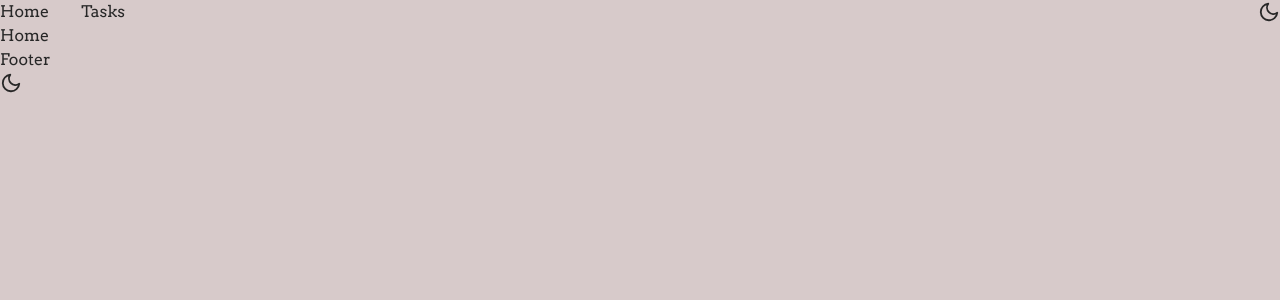
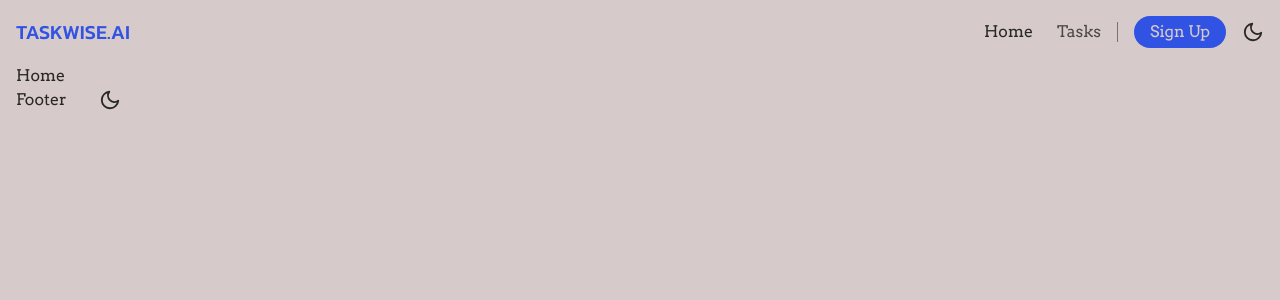
Before and after one commit to Choaib-ELMADI/taskwise-ai, a React (Vite) app in the folder frontend/: page / in a window 1280 px wide. Shown: the top 300 px of the page. Built offline with nearby package versions, Linux system fonts and the light colour scheme.

Commit message:
Implement the Navbar

```diff
--- a/frontend/src/App.jsx
+++ b/frontend/src/App.jsx
@@ -6,7 +6,7 @@ import { Home, Tasks } from "./pages/index";
 
 const App = () => {
 	return (
-		<main>
+		<main className="w-full max-w-[2000px] m-auto flex flex-col items-center">
 			<Navbar />
 			<Routes>
 				<Route path="/" element={<Home />} />
--- a/frontend/src/components/Footer.jsx
+++ b/frontend/src/components/Footer.jsx
@@ -4,7 +4,7 @@ import SwitchTheme from "./SwitchTheme";
 
 const Footer = () => {
 	return (
-		<div>
+		<div className="w-[calc(100%-2rem)] max-w-[1300px] flex gap-8">
 			<h1>Footer</h1>
 			<SwitchTheme />
 		</div>
--- /dev/null
+++ b/frontend/src/components/Logo.jsx
@@ -0,0 +1,15 @@
+import { Link } from "react-router-dom";
+import React from "react";
+
+const Logo = () => {
+	return (
+		<Link
+			to="/"
+			className="text-brand uppercase font-kanit font-medium text-medium hover:opacity-90 transition-all"
+		>
+			TaskWise.ai
+		</Link>
+	);
+};
+
+export default Logo;
--- /dev/null
+++ b/frontend/src/components/NavLinks.jsx
@@ -0,0 +1,42 @@
+import { NavLink } from "react-router-dom";
+import React from "react";
+
+const links = [
+	{
+		link: "/",
+		label: "Home",
+	},
+	{
+		link: "/tasks",
+		label: "Tasks",
+	},
+];
+
+const NavLinks = ({ viewMenu, setViewMenu }) => {
+	return (
+		<div
+			className={`absolute right-4 md:static rounded-sm md:rounded-[0px] px-4 py-2 md:p-0
+            flex flex-col md:flex-row items-center gap-2 md:gap-6 bg-text text-background md:bg-background md:text-text
+            md:opacity-100 md:visible
+            ${
+							viewMenu
+								? "opacity-100 visible top-[56px] transition-effect"
+								: "opacity-0 invisible top-[60px]"
+						}
+            `}
+		>
+			{links.map(({ link, label }) => (
+				<NavLink
+					to={link}
+					key={label}
+					className="opacity-80 hover:opacity-100 transition-all"
+					onClick={() => setViewMenu(false)}
+				>
+					{label}
+				</NavLink>
+			))}
+		</div>
+	);
+};
+
+export default NavLinks;
--- a/frontend/src/components/Navbar.jsx
+++ b/frontend/src/components/Navbar.jsx
@@ -1,16 +1,27 @@
-import { Link } from "react-router-dom";
-import React from "react";
+import React, { useState } from "react";
+import { FiMenu } from "react-icons/fi";
 
+import { Logo, SignUp, NavLinks } from "./index";
 import SwitchTheme from "./SwitchTheme";
 
 const Navbar = () => {
+	const [viewMenu, setViewMenu] = useState(false);
+
 	return (
-		<div className="w-full flex items-center justify-between">
-			<div className="flex gap-8">
-				<Link to="/">Home</Link>
-				<Link to="/tasks">Tasks</Link>
+		<div className="w-[calc(100%-2rem)] max-w-[1300px] py-4 flex items-center justify-between">
+			<Logo />
+			<div className="flex items-center gap-4">
+				<NavLinks viewMenu={viewMenu} setViewMenu={setViewMenu} />
+				<div className="hidden md:block w-[1px] h-[20px] bg-tertiary" />
+				<SignUp />
+				<SwitchTheme />
+				<button
+					className="block md:hidden"
+					onClick={() => setViewMenu(!viewMenu)}
+				>
+					<FiMenu size={24} />
+				</button>
 			</div>
-			<SwitchTheme />
 		</div>
 	);
 };
--- /dev/null
+++ b/frontend/src/components/SignUp.jsx
@@ -0,0 +1,11 @@
+import React from "react";
+
+const SignUp = () => {
+	return (
+		<button className="bg-brand text-background dark:text-text whitespace-nowrap px-4 py-1 rounded-[100px]">
+			Sign Up
+		</button>
+	);
+};
+
+export default SignUp;
--- a/frontend/src/components/index.js
+++ b/frontend/src/components/index.js
@@ -1,2 +1,5 @@
+export { default as NavLinks } from "./NavLinks";
 export { default as Navbar } from "./Navbar";
 export { default as Footer } from "./Footer";
+export { default as SignUp } from "./SignUp";
+export { default as Logo } from "./Logo";
--- a/frontend/src/index.css
+++ b/frontend/src/index.css
@@ -11,17 +11,16 @@
         --tertiary: #757575;
         --hovery: rgba(39, 39, 39, .2);
 
-        --brand: #2fdab5;
+        --brand: #3153e3;
 
         --custom_01: #c6b594;
-        --custom_02: #66e4cf;
+        --custom_02: #3c215f;
         --custom_03: #e1d1d1;
 
         --radius: 0.5rem;
         --large: 24px;
         --medium: 20px;
-        --normal: 17px;
-        --small: 16px;
+        --normal: 16px;
         --tiny: 14px;
     }
 
@@ -33,18 +32,25 @@
         --tertiary: #686868;
         --hovery: rgba(224, 224, 224, .2);
 
-        --brand: #00a884;
-
         --custom_01: #766b55;
-        --custom_02: #51bdab;
         --custom_03: #2a2a2a;
     }
 }
 
 @layer base {
     body {
-        @apply bg-background text-text font-arvo;
+        @apply bg-background text-text font-arvo font-medium;
     }
+}
+
+.active {
+    opacity: 1;
+}
+
+.transition-effect {
+    transition:
+        opacity 0.1s ease-in-out,
+        top 0.1s ease-in-out;
 }
 
 .hide-scrollbar::-webkit-scrollbar {
--- a/frontend/src/pages/Home.jsx
+++ b/frontend/src/pages/Home.jsx
@@ -2,7 +2,7 @@ import React from "react";
 
 const Home = () => {
 	return (
-		<div>
+		<div className="w-[calc(100%-2rem)] max-w-[1300px]">
 			<h1>Home</h1>
 		</div>
 	);
--- a/frontend/src/pages/Tasks.jsx
+++ b/frontend/src/pages/Tasks.jsx
@@ -34,7 +34,7 @@ const Tasks = () => {
 	};
 
 	return (
-		<div>
+		<div className="w-[calc(100%-2rem)] max-w-[1300px]">
 			<h1>Tasks</h1>
 			{renderContent()}
 		</div>
--- a/frontend/tailwind.config.js
+++ b/frontend/tailwind.config.js
@@ -6,7 +6,7 @@ export default {
 		screens: {
 			xs: "360px",
 			sm: "480px",
-			md: "768px",
+			md: "600px",
 			lg: "976px",
 			xl: "1440px",
 		},
```
